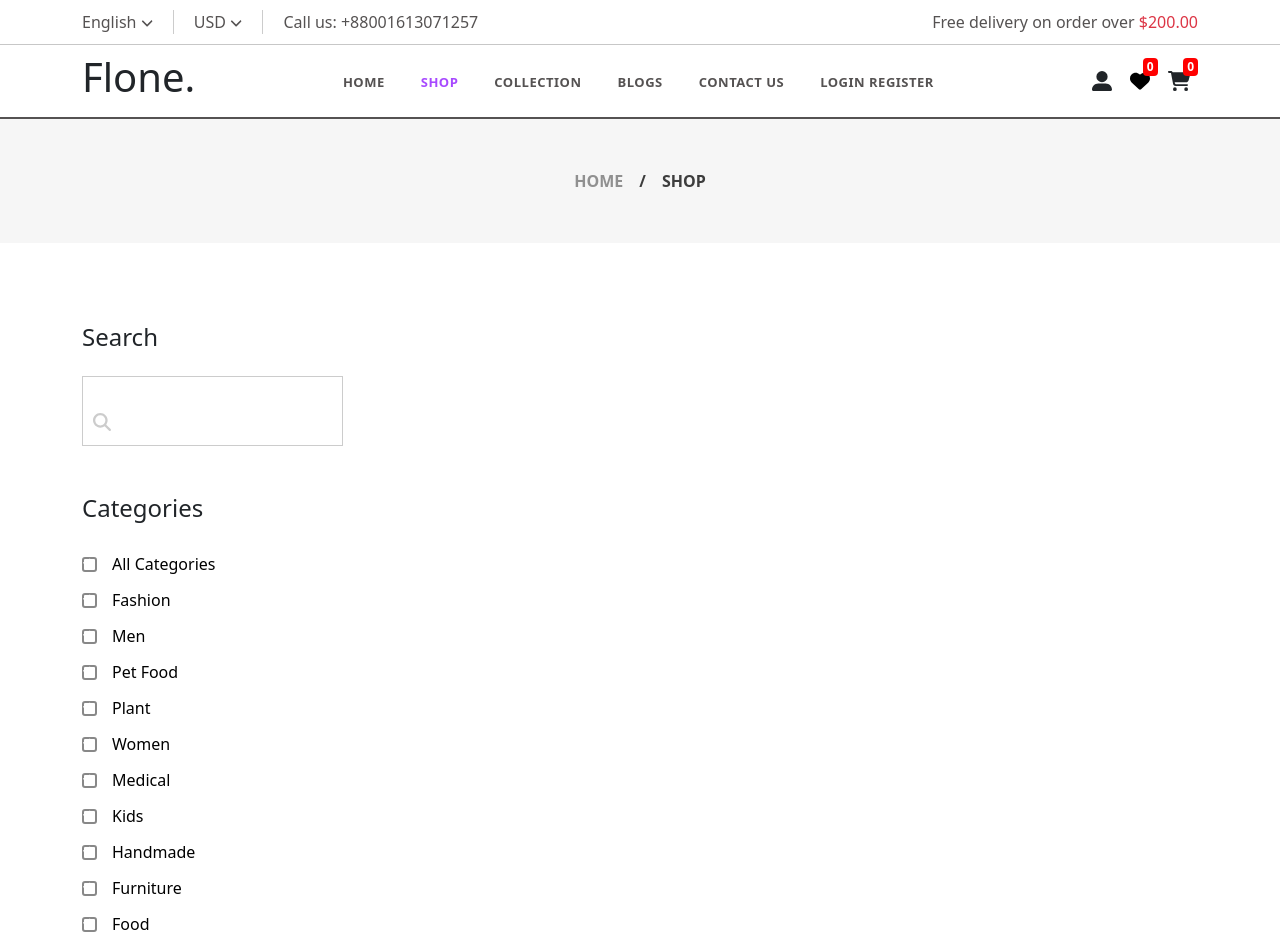
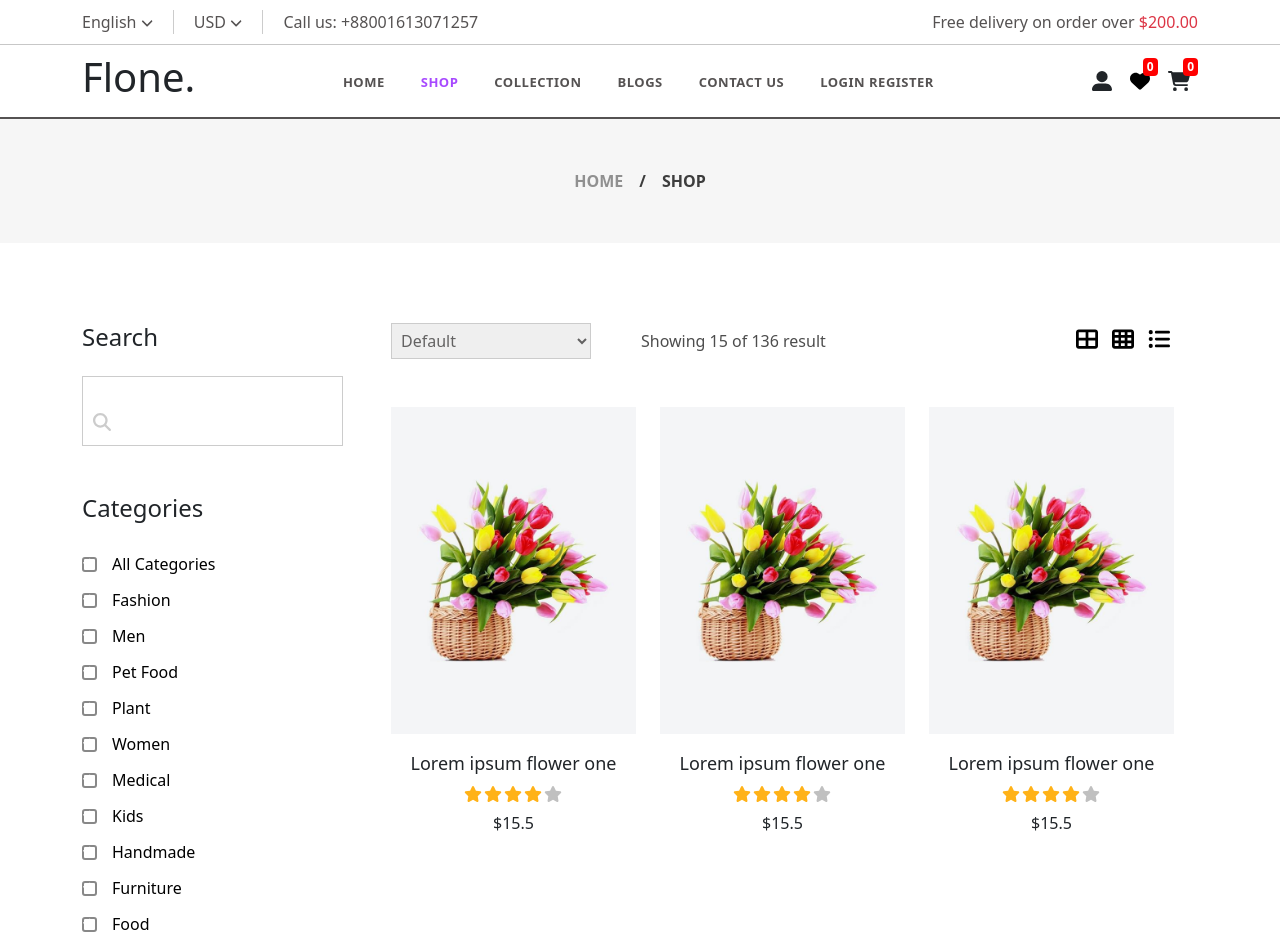
Before and after one commit to tanjira584/flone-app, a React (Create React App) app: page /shop in a window 1280 px wide. Shown: the top 951 px of the page. Built offline with nearby package versions, Linux system fonts and the light colour scheme.

Commit message:
Single Product designed

```diff
--- a/src/components/PageShop/PageShop.css
+++ b/src/components/PageShop/PageShop.css
@@ -1,3 +1,25 @@
 .shop-page-main {
     padding: 80px 0;
 }
+.select-price {
+    width: 200px;
+    margin-right: 50px;
+}
+.select-price select {
+    width: 100%;
+    padding: 5px;
+    border: 1px solid #ccc;
+    color: rgb(99, 98, 98);
+}
+.result-counter p {
+    color: rgb(77, 77, 77);
+}
+.grid-icon button {
+    margin-left: 6px;
+    border: none;
+    background-color: transparent;
+}
+.grid-icon button .icon {
+    font-size: 22px;
+    padding: 4px;
+}
--- a/src/components/PageShop/PageShop.js
+++ b/src/components/PageShop/PageShop.js
@@ -4,6 +4,9 @@ import Footer from "../Footer/Footer";
 import Breadcrumb from "../Breadcrumb/Breadcrumb";
 import ShopSidebar from "./ShopSidebar";
 import "./PageShop.css";
+import { FontAwesomeIcon } from "@fortawesome/react-fontawesome";
+import { faListUl, faTh, faThLarge } from "@fortawesome/free-solid-svg-icons";
+import SingleProduct from "../SingleProduct/SingleProduct";
 
 const PageShop = () => {
     return (
@@ -18,7 +21,62 @@ const PageShop = () => {
                                 <ShopSidebar></ShopSidebar>
                             </div>
                         </div>
-                        <div className="col-lg-9"></div>
+                        <div className="col-lg-9">
+                            <div className="px-4">
+                                <div className="grid-controller mb-4 d-flex align-items-center justify-content-start">
+                                    <div className="select-price">
+                                        <select name="" id="">
+                                            <option value="">Default</option>
+                                            <option value="">
+                                                Price - High to Low
+                                            </option>
+                                            <option value="">
+                                                Price - Low to High
+                                            </option>
+                                        </select>
+                                    </div>
+                                    <div className="result-counter">
+                                        <p className="m-0">
+                                            Showing 15 of 136 result
+                                        </p>
+                                    </div>
+
+                                    <div className="grid-icon ms-auto">
+                                        <button>
+                                            <FontAwesomeIcon
+                                                className="icon"
+                                                icon={faThLarge}
+                                            ></FontAwesomeIcon>
+                                        </button>
+                                        <button>
+                                            <FontAwesomeIcon
+                                                className="icon"
+                                                icon={faTh}
+                                            ></FontAwesomeIcon>
+                                        </button>
+                                        <button>
+                                            <FontAwesomeIcon
+                                                className="icon"
+                                                icon={faListUl}
+                                            ></FontAwesomeIcon>
+                                        </button>
+                                    </div>
+                                </div>
+                                <div className="all-shop-products mt-5">
+                                    <div className="row">
+                                        <div className="col-lg-4">
+                                            <SingleProduct></SingleProduct>
+                                        </div>
+                                        <div className="col-lg-4">
+                                            <SingleProduct></SingleProduct>
+                                        </div>
+                                        <div className="col-lg-4">
+                                            <SingleProduct></SingleProduct>
+                                        </div>
+                                    </div>
+                                </div>
+                            </div>
+                        </div>
                     </div>
                 </div>
             </main>
--- /dev/null
+++ b/src/components/SingleProduct/SingleProduct.css
@@ -0,0 +1,66 @@
+.single-product-box {
+    transition: 0.5s all;
+}
+.single-product-info .product-title {
+    font-size: 18px;
+    font-weight: 500;
+    margin-bottom: 5px;
+}
+.single-product-img {
+    position: relative;
+    overflow: hidden;
+}
+.product-rating {
+    list-style: none;
+    margin: 0;
+    padding: 0;
+    margin-bottom: 5px;
+}
+.product-rating li {
+    display: inline;
+    margin: 0 1px;
+    color: #ffb218;
+}
+.product-rating li:last-child {
+    color: silver;
+}
+.single-product-info .product-price {
+    font-weight: 500;
+}
+.product-action {
+    position: absolute;
+    left: 0;
+    bottom: 0;
+    display: flex;
+    align-items: center;
+    flex-wrap: wrap;
+    width: 100%;
+    opacity: 0;
+    transition: 1s all;
+}
+.single-product-box:hover .product-action {
+    opacity: 1;
+}
+.product-action .pro-wishlist,
+.product-action .pro-quick {
+    width: 48px;
+}
+.product-action .pro-cart {
+    width: calc(100% - 96px);
+}
+.product-action div button {
+    width: 100%;
+    border: none;
+    padding: 16px;
+    text-transform: capitalize;
+    background-color: #a749ff;
+    color: #fff;
+    transition: 0.5s all;
+}
+.product-action div button:hover {
+    background-color: #000;
+}
+.product-action .pro-cart button {
+    border-left: 0.5px solid silver;
+    border-right: 0.5px solid silver;
+}
--- /dev/null
+++ b/src/components/SingleProduct/SingleProduct.js
@@ -0,0 +1,65 @@
+import {
+    faCartShopping,
+    faEye,
+    faHeart,
+    faStar,
+} from "@fortawesome/free-solid-svg-icons";
+import { FontAwesomeIcon } from "@fortawesome/react-fontawesome";
+import React from "react";
+import "./SingleProduct.css";
+
+const SingleProduct = () => {
+    return (
+        <div className="single-product-box">
+            <div className="single-product-img mb-3">
+                <img className="img-fluid" src="images/flower/1.jpg" alt="" />
+                <div className="product-action">
+                    <div className="pro-wishlist">
+                        <button>
+                            <FontAwesomeIcon icon={faHeart}></FontAwesomeIcon>
+                        </button>
+                    </div>
+                    <div className="pro-cart">
+                        <button>
+                            <FontAwesomeIcon
+                                className="me-2"
+                                icon={faCartShopping}
+                            ></FontAwesomeIcon>
+                            add to cart
+                        </button>
+                    </div>
+                    <div className="pro-quick">
+                        <button>
+                            <FontAwesomeIcon icon={faEye}></FontAwesomeIcon>
+                        </button>
+                    </div>
+                </div>
+            </div>
+            <div className="single-product-info text-center">
+                <p className="product-title">Lorem ipsum flower one</p>
+                <ul className="product-rating">
+                    <li>
+                        <FontAwesomeIcon icon={faStar}></FontAwesomeIcon>
+                    </li>
+                    <li>
+                        <FontAwesomeIcon icon={faStar}></FontAwesomeIcon>
+                    </li>
+                    <li>
+                        <FontAwesomeIcon icon={faStar}></FontAwesomeIcon>
+                    </li>
+                    <li>
+                        <FontAwesomeIcon icon={faStar}></FontAwesomeIcon>
+                    </li>
+                    <li>
+                        <FontAwesomeIcon icon={faStar}></FontAwesomeIcon>
+                    </li>
+                </ul>
+                <p className="product-price">
+                    $<span>15.5</span>
+                </p>
+            </div>
+        </div>
+    );
+};
+
+export default SingleProduct;
```
